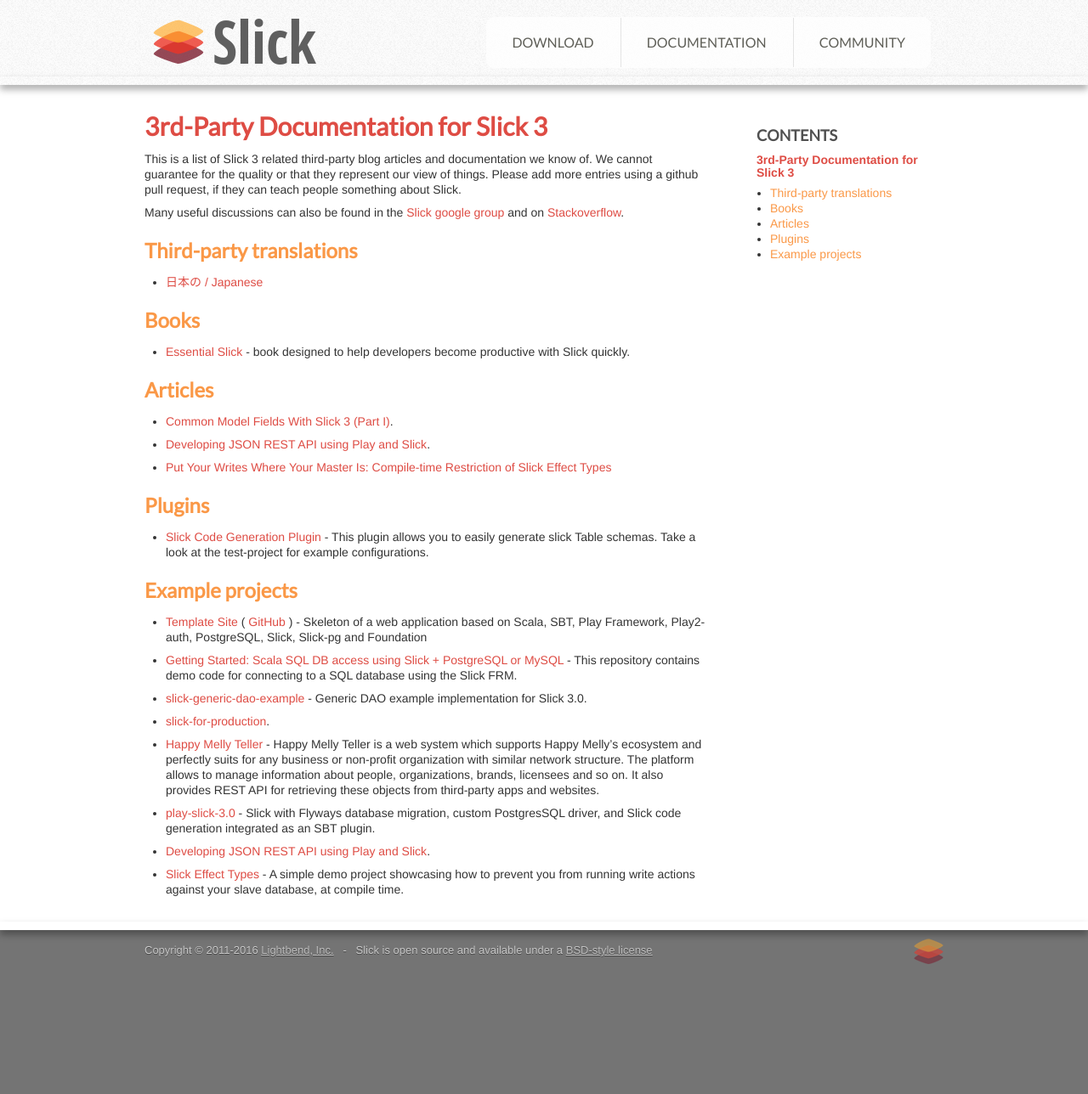
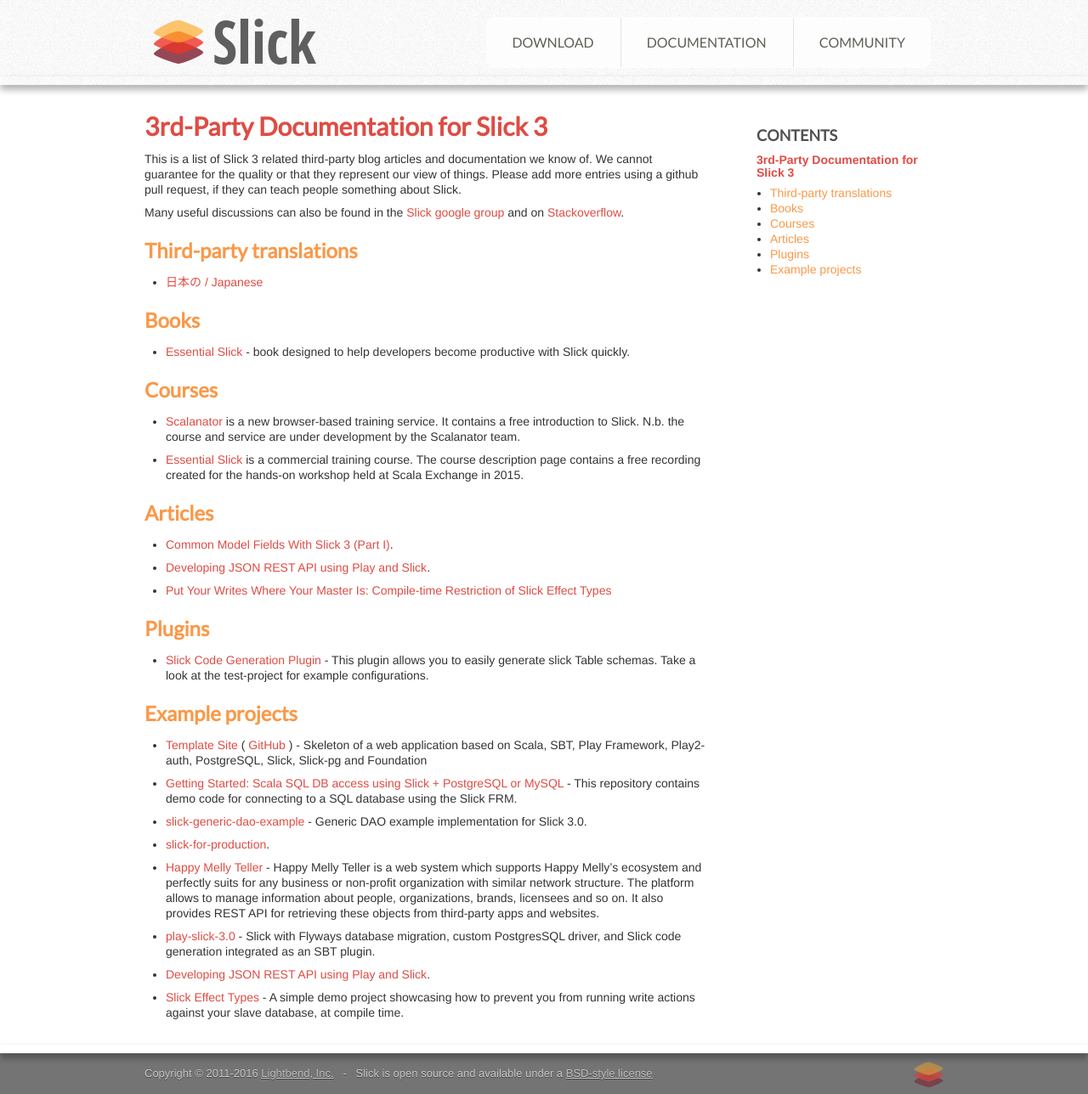
Before and after one commit to slick/slick.github.com, a Jekyll site: the page built from docs/third-party-slick-3.md, in a window 1280 px wide. Shown: the whole page at 85% size. Built offline with Jekyll 4.4.1, drawn with Linux system fonts in a browser that asks for light colours; before the commit the page ends 1143 px from its top, so only the background shows below that.

Commit message:
Added courses for Slick 3

```diff
--- a/docs/third-party-slick-3.md
+++ b/docs/third-party-slick-3.md
@@ -17,6 +17,15 @@
 ## Books
 
 - [Essential Slick](http://underscore.io/books/essential-slick/) - book designed to help developers become productive with Slick quickly.
+
+## Courses
+
+- [Scalanator](https://www.scalanator.io/courses) is a new browser-based training service.
+It contains a free introduction to Slick.
+N.b. the course and service are under development by the Scalanator team.
+
+- [Essential Slick](http://underscore.io/training/courses/essential-slick/) is a commercial training course.
+The course description page contains a free recording created for the hands-on workshop held at Scala Exchange in 2015.
 
 ## Articles
 
```
